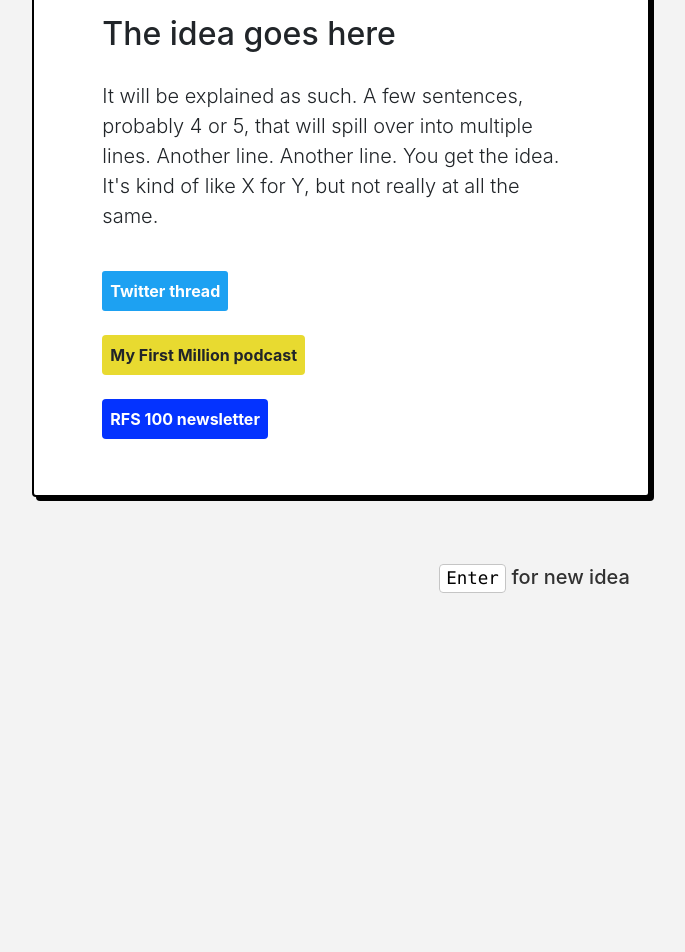
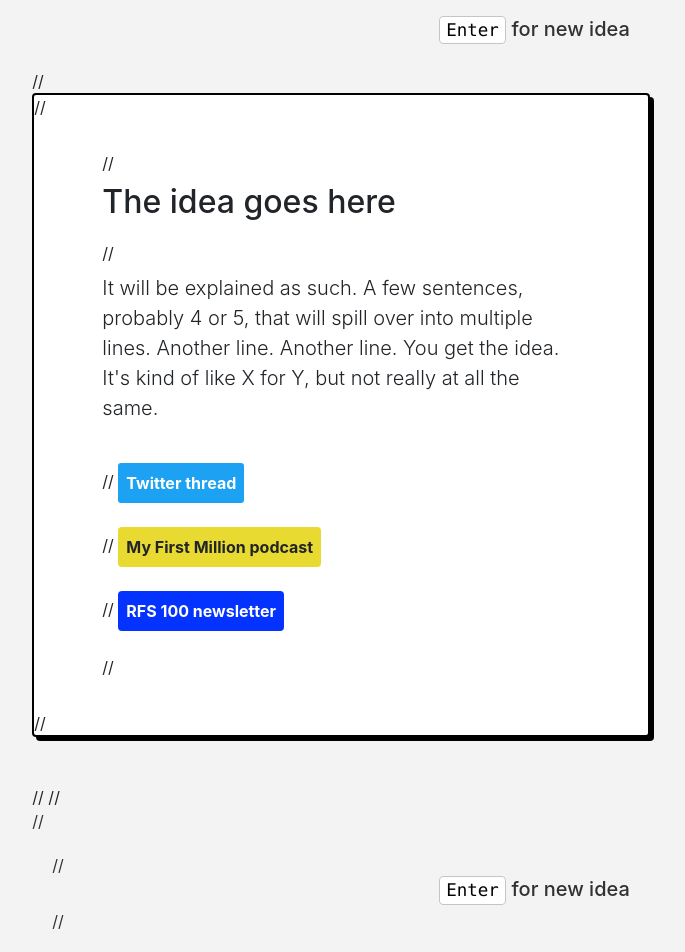
Before and after one commit to eleetyson/rfyes, a React (Create React App) app: page / in a window 1280 px wide. Shown: the part 180-1132 px from the top of the page, without its empty margins (196-881 px from the left). Before the commit the page ends 845 px from the top, so only its background shows below. Built offline with nearby package versions, Linux system fonts and the light colour scheme.

Commit message:
add instruction and idea components

```diff
--- a/src/components/Generator.js
+++ /dev/null
@@ -1,28 +0,0 @@
-import React, { Component } from 'react'
-
-export default class Generator extends Component {
-  render() {
-    return (
-      <div className="container col-xl-8 col-lg-10 col-md-10 col-sm-10 col-xs-10  offset-2  py-5 my-xl-5 my-lg-5 my-md-5 my-sm-4 my-xs-4">
-
-        <div className="card w-75 box-shadow">
-          <div className="card-body mx-xl-5 mx-lg-5 mx-md-2 mx-sm-1 mx-xs-1 py-xl-3 py-lg-3 my-xl-3 my-lg-3">
-            <h2 className="card-title py-2">The idea goes here</h2>
-            <p className="card-text lead pt-2 pb-4">It will be explained as such. A few sentences, probably 4 or 5, that will spill over into multiple lines. Another line. Another line. You get the idea. It's kind of like X for Y, but not really at all the same.</p>
-            <a href="https://twitter.com/home" target="_blank" rel="noopener noreferrer" class="btn btn-info border-0 py-2 px-2" role="button">Twitter thread</a><br></br><br></br>
-            <a href="https://twitter.com/home" target="_blank" rel="noopener noreferrer" class="btn btn-warning border-0 py-2 px-2" role="button">My First Million podcast</a><br></br><br></br>
-            <a href="https://twitter.com/home" target="_blank" rel="noopener noreferrer" class="btn btn-primary border-0 py-2 px-2" role="button">RFS 100 newsletter</a><br></br><br></br>
-          </div>
-        </div>
-
-        <div className="card w-75 bg-transparent border-0 mt-5">
-          <div className="card-body">
-            <h5 className="text-right"><kbd>Enter</kbd> for new idea</h5>
-          </div>
-        </div>
-
-      </div>
-    )
-  }
-
-}
--- /dev/null
+++ b/src/components/Instruction.js
@@ -0,0 +1,14 @@
+import React from 'react'
+
+const Instruction = () => {
+  return (
+    <div className="card w-75 bg-transparent border-0">
+      <div className="card-body">
+        <h5 className="text-right"><kbd>Enter</kbd> for new idea</h5>
+      </div>
+    </div>
+  )
+
+}
+
+export default Instruction
--- /dev/null
+++ b/src/containers/Generator.js
@@ -0,0 +1,31 @@
+import React, { Component } from 'react'
+import Idea from '../components/Idea'
+import Instruction from '../components/Instruction'
+
+export default class Generator extends Component {
+  render() {
+    return (
+      <div className="container col-xl-8 col-lg-10 col-md-10 col-sm-10 col-xs-10  offset-2  py-5 my-xl-5 my-lg-5 my-md-5 my-sm-4 my-xs-4">
+        // idea component
+        <Instruction />
+        // <div className="card w-75 box-shadow mb-5">
+        //   <div className="card-body mx-xl-5 mx-lg-5 mx-md-2 mx-sm-1 mx-xs-1 py-xl-3 py-lg-3 my-xl-3 my-lg-3">
+        //     <h2 className="card-title py-2">The idea goes here</h2>
+        //     <p className="card-text lead pt-2 pb-4">It will be explained as such. A few sentences, probably 4 or 5, that will spill over into multiple lines. Another line. Another line. You get the idea. It's kind of like X for Y, but not really at all the same.</p>
+        //     <a href="https://twitter.com/home" target="_blank" rel="noopener noreferrer" class="btn btn-info border-0 py-2 px-2" role="button">Twitter thread</a><br></br><br></br>
+        //     <a href="https://twitter.com/home" target="_blank" rel="noopener noreferrer" class="btn btn-warning border-0 py-2 px-2" role="button">My First Million podcast</a><br></br><br></br>
+        //     <a href="https://twitter.com/home" target="_blank" rel="noopener noreferrer" class="btn btn-primary border-0 py-2 px-2" role="button">RFS 100 newsletter</a><br></br><br></br>
+        //   </div>
+        // </div>
+        //
+        // <div className="card w-75 bg-transparent border-0">
+        //   <div className="card-body">
+        //     <h5 className="text-right"><kbd>Enter</kbd> for new idea</h5>
+        //   </div>
+        // </div>
+
+      </div>
+    )
+  }
+
+}
```
Also changed, not shown: src/App.js (+2 -5 lines), src/components/Idea.js (added).
